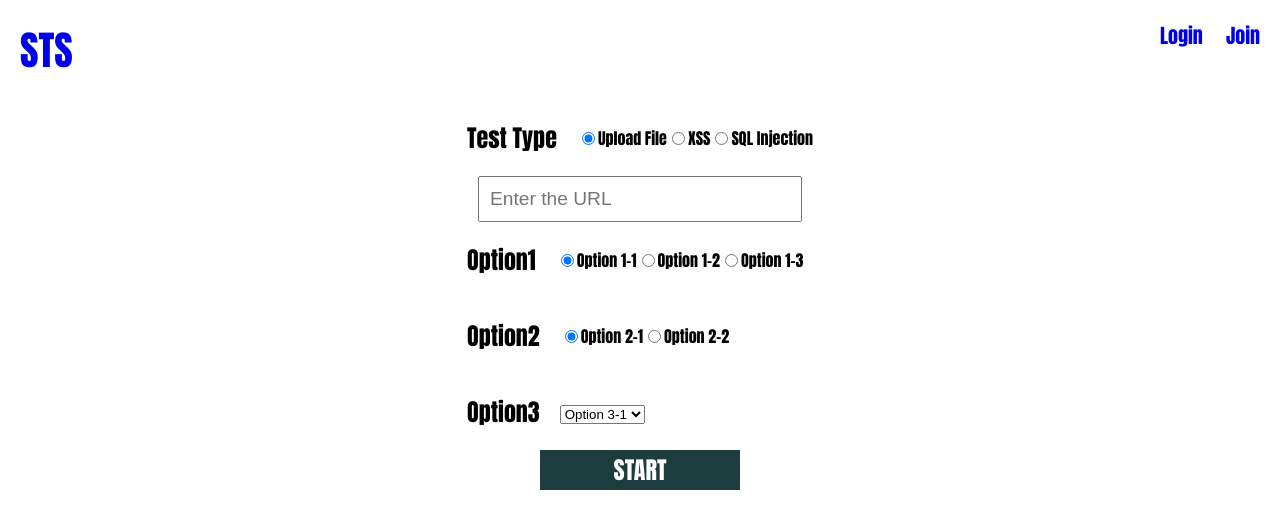
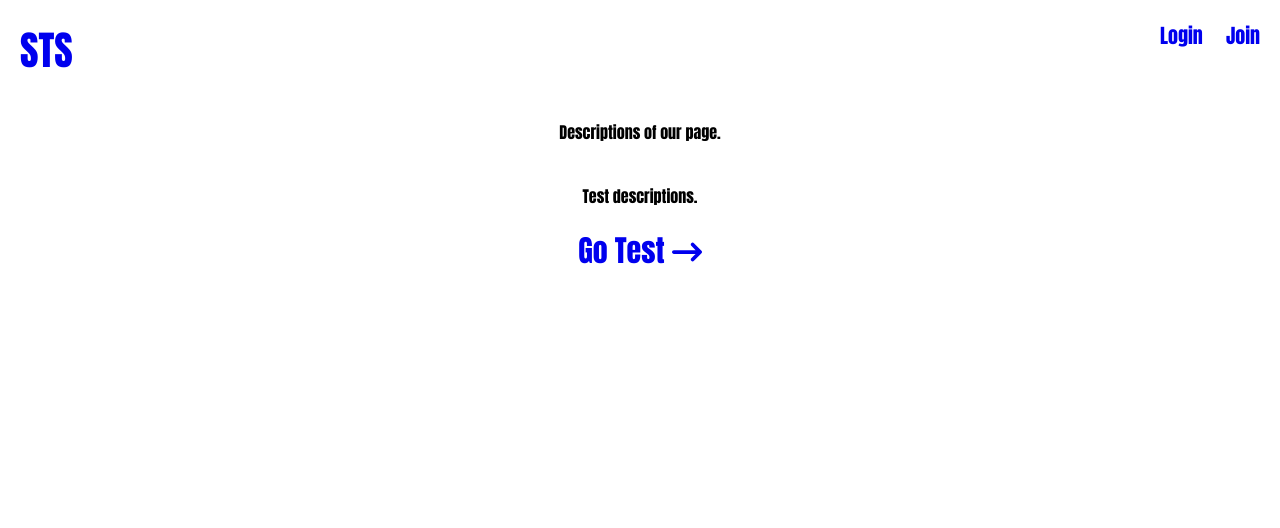
Before and after one commit to kkc217/security_test_service, a React (Create React App) app: page / in a window 1280 px wide. Shown: the top 528 px of the page. Built offline with nearby package versions, Linux system fonts and the light colour scheme.

Commit message:
feat: add intro page

```diff
--- a/package.json
+++ b/package.json
@@ -3,6 +3,11 @@
   "version": "0.1.0",
   "private": true,
   "dependencies": {
+    "@fortawesome/fontawesome-svg-core": "^6.1.1",
+    "@fortawesome/free-brands-svg-icons": "^6.1.1",
+    "@fortawesome/free-regular-svg-icons": "^6.1.1",
+    "@fortawesome/free-solid-svg-icons": "^6.1.1",
+    "@fortawesome/react-fontawesome": "^0.1.18",
     "@testing-library/jest-dom": "^5.16.4",
     "@testing-library/react": "^13.2.0",
     "@testing-library/user-event": "^13.5.0",
--- a/src/App.js
+++ b/src/App.js
@@ -1,8 +1,10 @@
 import { BrowserRouter, Route, Routes } from 'react-router-dom';
+
+import IntroPage from './components/Intro/IntroPage';
 import MainPage from './components/Main/MainPage';
+import NavigationBar from './components/NavigationBar';
 // import logo from './logo.svg';
 // import './App.css';
-import NavigationBar from './components/NavigationBar';
 
 function App() {
   return (
@@ -10,7 +12,8 @@ function App() {
       <BrowserRouter>
         <NavigationBar/>
         <Routes>
-          <Route exact path='/' element={<MainPage/>} />
+          <Route exact path='/' element={<IntroPage/>} />
+          <Route exact path='/main' element={<MainPage/>} />
         </Routes>
       </BrowserRouter>
     </>
--- /dev/null
+++ b/src/assets/css/Main/introPage.css
@@ -0,0 +1,17 @@
+.intro_page_container {
+    text-align: center;
+    font-family: Impact, Charcoal, sans-serif;
+}
+
+.description_container {
+    padding: 20px;
+}
+
+.test_description_container {
+    padding: 20px;
+}
+
+.test_link {
+    text-decoration: none;
+    font-size: 30px;
+}
--- /dev/null
+++ b/src/components/Intro/IntroPage.js
@@ -0,0 +1,24 @@
+import React from "react";
+import { Link } from "react-router-dom";
+import { FontAwesomeIcon } from "@fortawesome/react-fontawesome";
+import { faArrowRightLong } from "@fortawesome/free-solid-svg-icons";
+
+import "../../assets/css/Main/introPage.css";
+
+const IntroPage = () => {
+    return (
+        <>
+            <div className="intro_page_container">
+                <div className="description_container">
+                    Descriptions of our page.
+                </div>
+                <div className="test_description_container">
+                    Test descriptions.
+                </div>
+                <Link to='/main' className="test_link">Go Test <FontAwesomeIcon icon={faArrowRightLong} /></Link>
+            </div>
+        </>
+    )
+}
+
+export default IntroPage;
```
Also changed, not shown: 1 other file (tests, documents, lock files or other folders).
